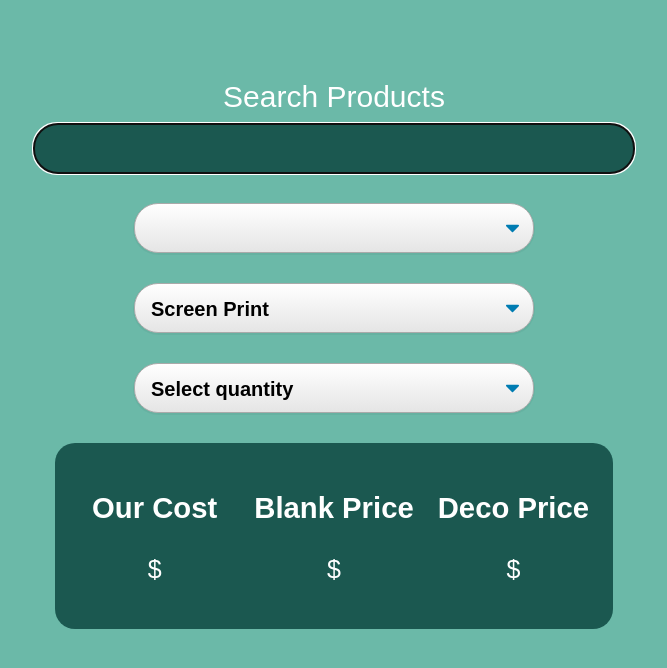
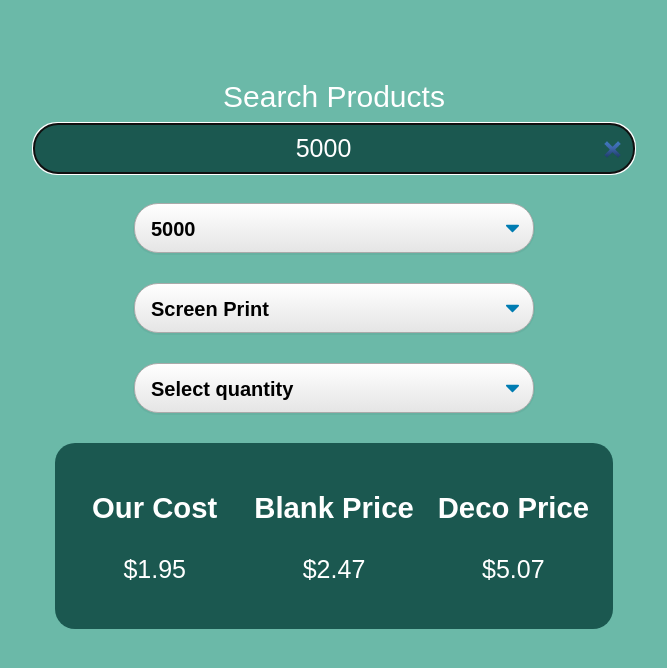
Before and after one commit to daemyonc/angular-quoting-app, an Angular app: page / in a window 1280 px wide. Shown: the top 668 px of the page, without its empty margins (306-973 px from the left). Built offline with nearby package versions, Linux system fonts and the light colour scheme.

Commit message:
Initialize form with values

```diff
--- a/src/app/app.component.html
+++ b/src/app/app.component.html
@@ -7,7 +7,7 @@
     <option value="EMB">Embroidery</option>
   </select>
 
-  <select class="selectQty" #qty (click)="calculateResults(itemCost,decoMeth.value,qty.value)" >
+  <select class="selectQty" #qty (input)="calculateResults(itemCost,decoMeth.value,qty.value)" >
     <option value="12" selected>Select quantity</option>
     <option value="1">1</option>
     <option value="12">12</option>
--- a/src/app/app.component.ts
+++ b/src/app/app.component.ts
@@ -17,6 +17,8 @@ export class AppComponent {
   constructor() {
     this.decoMeth = 'SP';
     this.qty = 12;
+    this.itemCost = 1.95;
+    this.calculateResults(this.itemCost,this.decoMeth,this.qty);
   }
 
   calculateResults(cost: number, deco: string = 'SP', qty: number = 12) {
--- a/src/search/search.component.html
+++ b/src/search/search.component.html
@@ -6,8 +6,10 @@
     class="search"
     type="search"
     autoFocus="true"
+    value="5000"
     #srch_input
     (input)="triggerSearch(srch_input.value)"
+    (focus)="triggerSearch(srch_input.value)"
   />
 </label>
 
```
